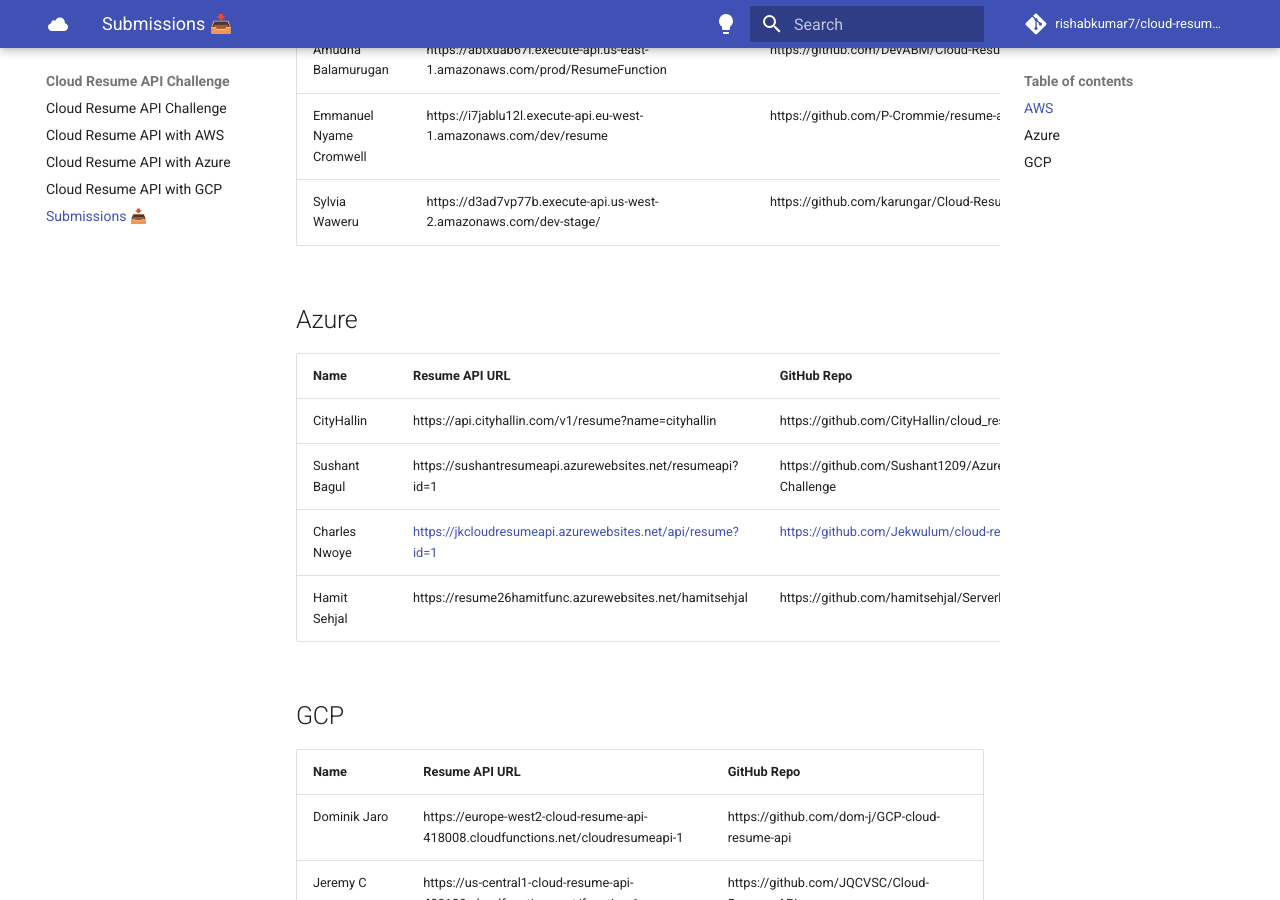
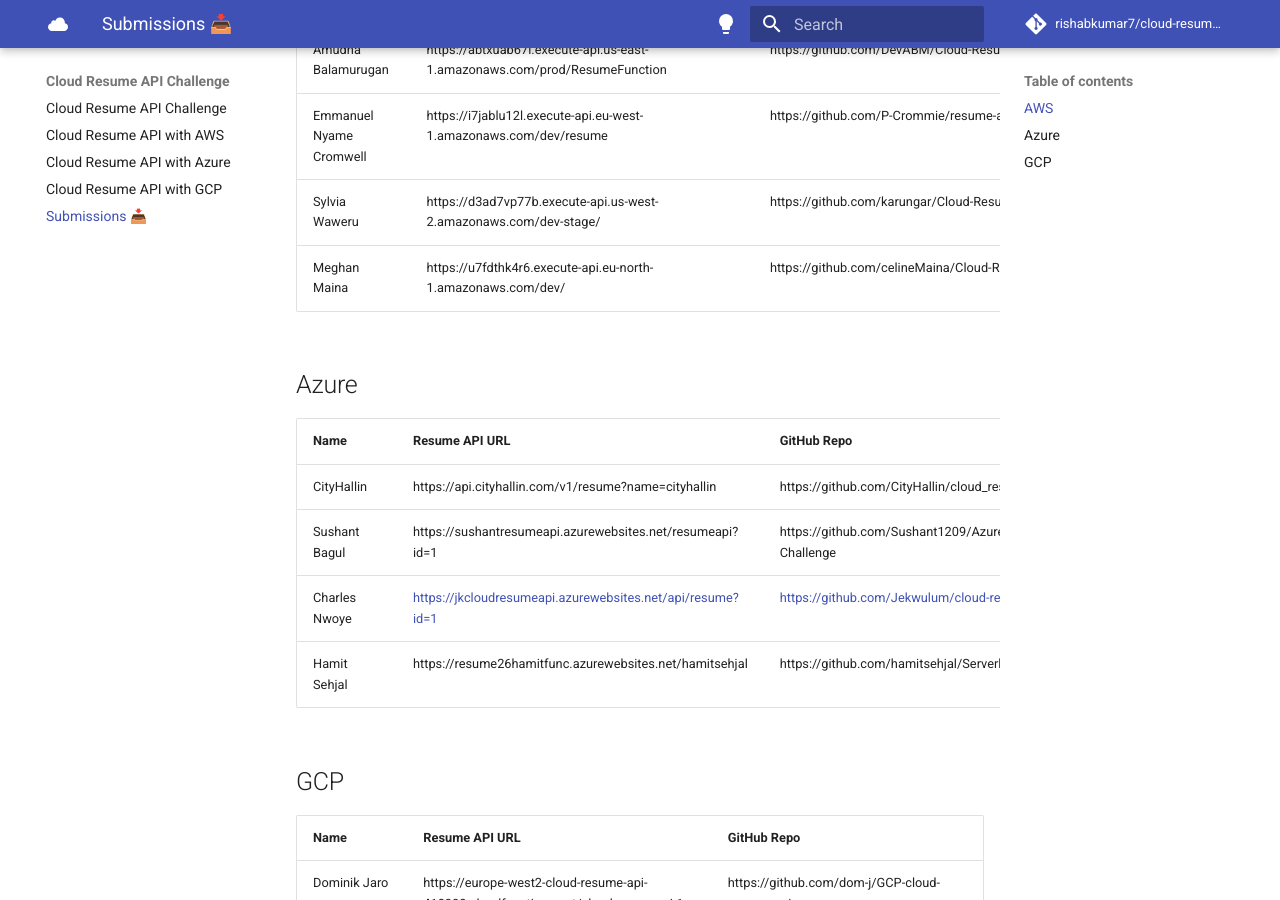
Before and after one commit to rishabkumar7/cloud-resume-api, an MkDocs documentation site: the page built from docs/submissions.md, in a window 1280 px wide and 900 px high, scrolled down 1345 px. Built offline with MkDocs 1.6.1 and Material for MkDocs 9.7.7, drawn with Linux system fonts in a browser that asks for light colours; comment, search, counter and statistics services are not loaded.

Commit message:
Submission

```diff
--- a/docs/submissions.md
+++ b/docs/submissions.md
@@ -24,6 +24,7 @@
 | Amudha Balamurugan | https://abtxuab67i.execute-api.us-east-1.amazonaws.com/prod/ResumeFunction | https://github.com/DevABM/Cloud-Resume-API-Challenge  |
 | Emmanuel Nyame Cromwell | https://i7jablu12l.execute-api.eu-west-1.amazonaws.com/dev/resume | https://github.com/P-Crommie/resume-api |
 | Sylvia Waweru | https://d3ad7vp77b.execute-api.us-west-2.amazonaws.com/dev-stage/ | https://github.com/karungar/Cloud-Resume-API- |
+| Meghan Maina | https://u7fdthk4r6.execute-api.eu-north-1.amazonaws.com/dev/| https://github.com/celineMaina/Cloud-Resume-API |
 
 
 ## Azure
```
